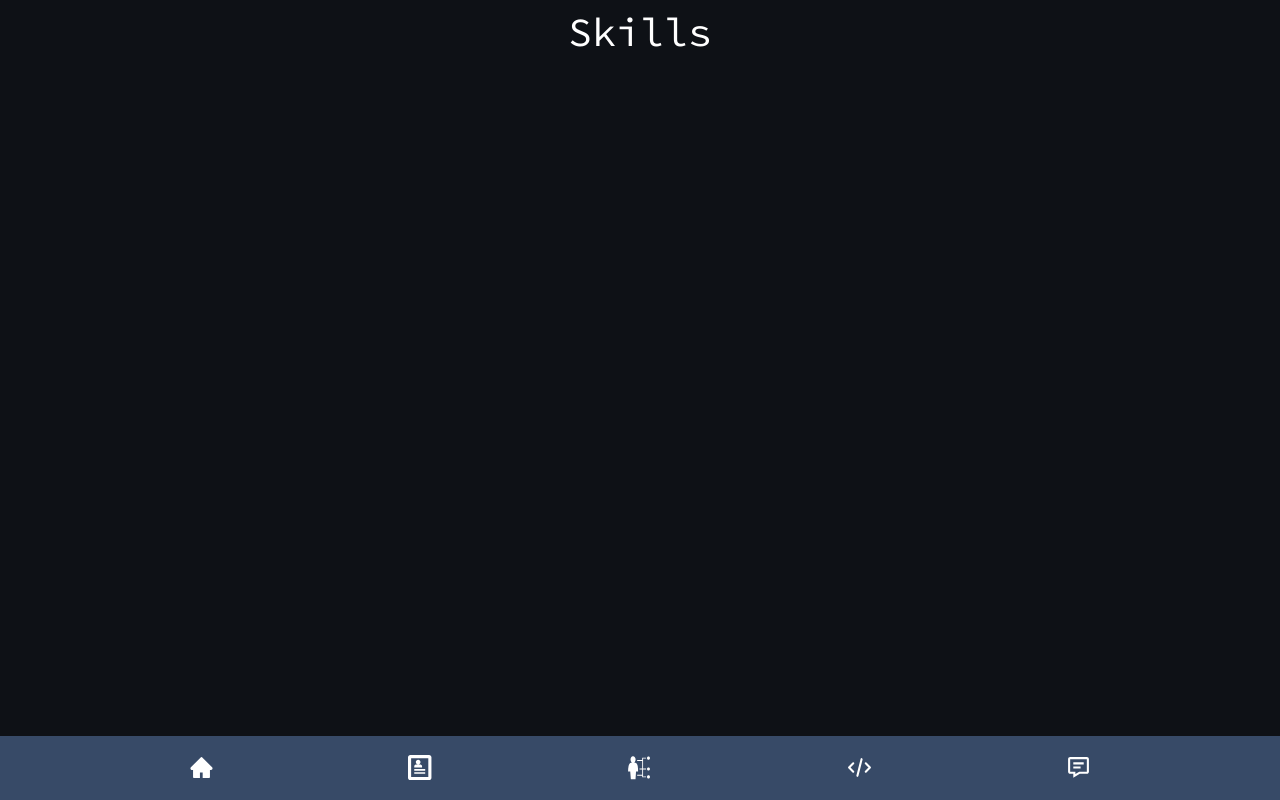
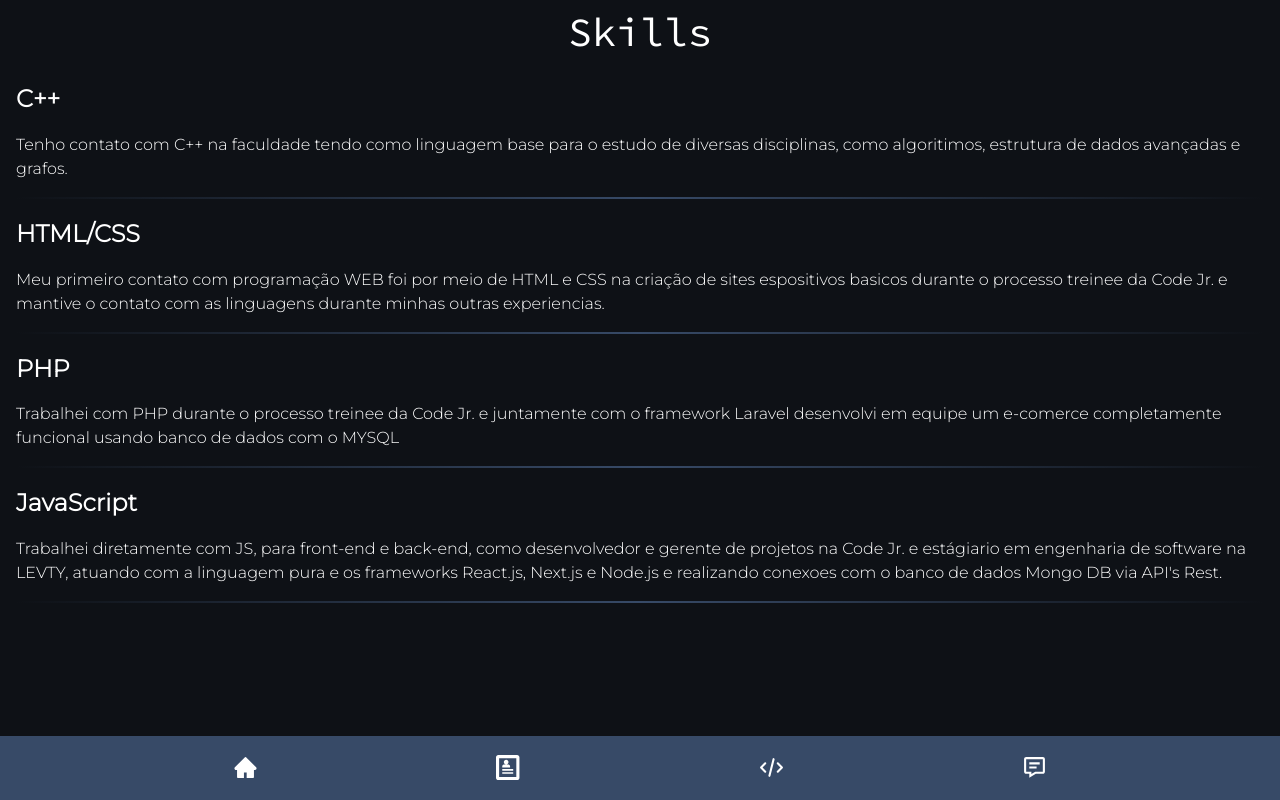
Before and after one commit to Pedro-Grimaldi-Hansel/Portfolio, a Next.js app: page /Skills in a window 1280 px wide. Built offline with nearby package versions, Linux system fonts and the light colour scheme.

Commit message:
conferencias de segurança pra envio de email, remoção da pag projetos temporariamente e pagina skills com coisa ja

```diff
--- a/src/components/NavBarMobile/index.tsx
+++ b/src/components/NavBarMobile/index.tsx
@@ -15,8 +15,7 @@ const Navbar = () => {
         <section className={styles.NavBar}>
           <Link href="/"><AiFillHome/></Link>
           <Link href="/Sobre"><ImProfile/></Link>
-          <Link href="/Skills"><GiSkills/></Link>
-          <Link href="/Projetos"><HiOutlineCode/></Link>
+          <Link href="/Skills"><HiOutlineCode/></Link>
           <Link href="/Contato"><BiMessageDetail/></Link>
         </section>
       </>
--- a/src/pages/Contato.tsx
+++ b/src/pages/Contato.tsx
@@ -1,5 +1,5 @@
 import CardContato from '@/src/components/CardContato'
-import Navbar from '@/src/components/NavBarMobile'
+import NavbarMobile from '@/src/components/NavBarMobile'
 import TutuloPaginaMobile from '@/src/components/TutuloPaginaMobile'
 import type { NextPage } from 'next'
 import styles from '../styles/scss/contato.module.scss'
@@ -30,7 +30,7 @@ const Contato = () => {
           <hr/>
           <ContactForm/>
 
-        <Navbar/>
+        <NavbarMobile/>
       </main>
     </>
   )
--- a/src/pages/Skills.tsx
+++ b/src/pages/Skills.tsx
@@ -1,5 +1,5 @@
 import type { NextPage } from 'next'
-import Navbar from '@/src/components/NavBarMobile'
+import NavbarMobile from '@/src/components/NavBarMobile'
 import styles from '@/src/styles/scss/skills.module.scss'
 import TutuloPaginaMobile from '@/src/components/TutuloPaginaMobile'
 
@@ -7,7 +7,35 @@ const Skills = () => {
   return (
     <>
       <TutuloPaginaMobile pagina="Skills"/>
-        <Navbar/>
+      <NavbarMobile/>
+        <main className={styles.Skills}>
+
+          <div className="language">
+            <h2>C++</h2>
+            <p>Tenho contato com C++ na faculdade tendo como linguagem base para o estudo de diversas disciplinas, como algoritimos, estrutura de dados avançadas e grafos.</p>
+          </div>
+          <hr />
+
+          <div className="language">
+            <h2>HTML/CSS</h2>
+            <p>Meu primeiro contato com programação WEB foi por meio de HTML e CSS na criação de sites espositivos basicos durante o processo treinee da Code Jr. e mantive o contato com as linguagens durante minhas outras experiencias.</p>
+          </div>
+          <hr />
+
+          <div className="language">
+            <h2>PHP</h2>
+            <p>Trabalhei com PHP durante o processo treinee da Code Jr. e juntamente com o framework Laravel desenvolvi em equipe um e-comerce completamente funcional usando banco de dados com o MYSQL</p>
+          </div>
+          <hr />
+
+          <div className="language">
+            <h2>JavaScript</h2>
+            <p>Trabalhei diretamente com JS, para front-end e back-end, como desenvolvedor e gerente de projetos na Code Jr. e estágiario em engenharia de software na LEVTY, atuando com a linguagem pura e os frameworks React.js, Next.js e Node.js e realizando conexoes com o banco de dados Mongo DB via API's Rest.</p>
+          </div>
+          <hr />
+
+        </main>
+
     </>
   )
 }
--- a/src/styles/scss/skills.module.scss
+++ b/src/styles/scss/skills.module.scss
@@ -0,0 +1,9 @@
+.Skills{
+    margin: 16px;
+    padding-bottom: 96px;
+    hr {
+        border: none;
+        height: 2px;
+        background-image: linear-gradient(to right, #0E1116, rgba(55, 74, 103, 0.5), rgba(55, 74, 103, 1), rgba(55, 74, 103, 0.5), #0E1116);
+      }
+}
```
Also changed, not shown: src/components/ContactForm/index.js (+13 -0 lines).
